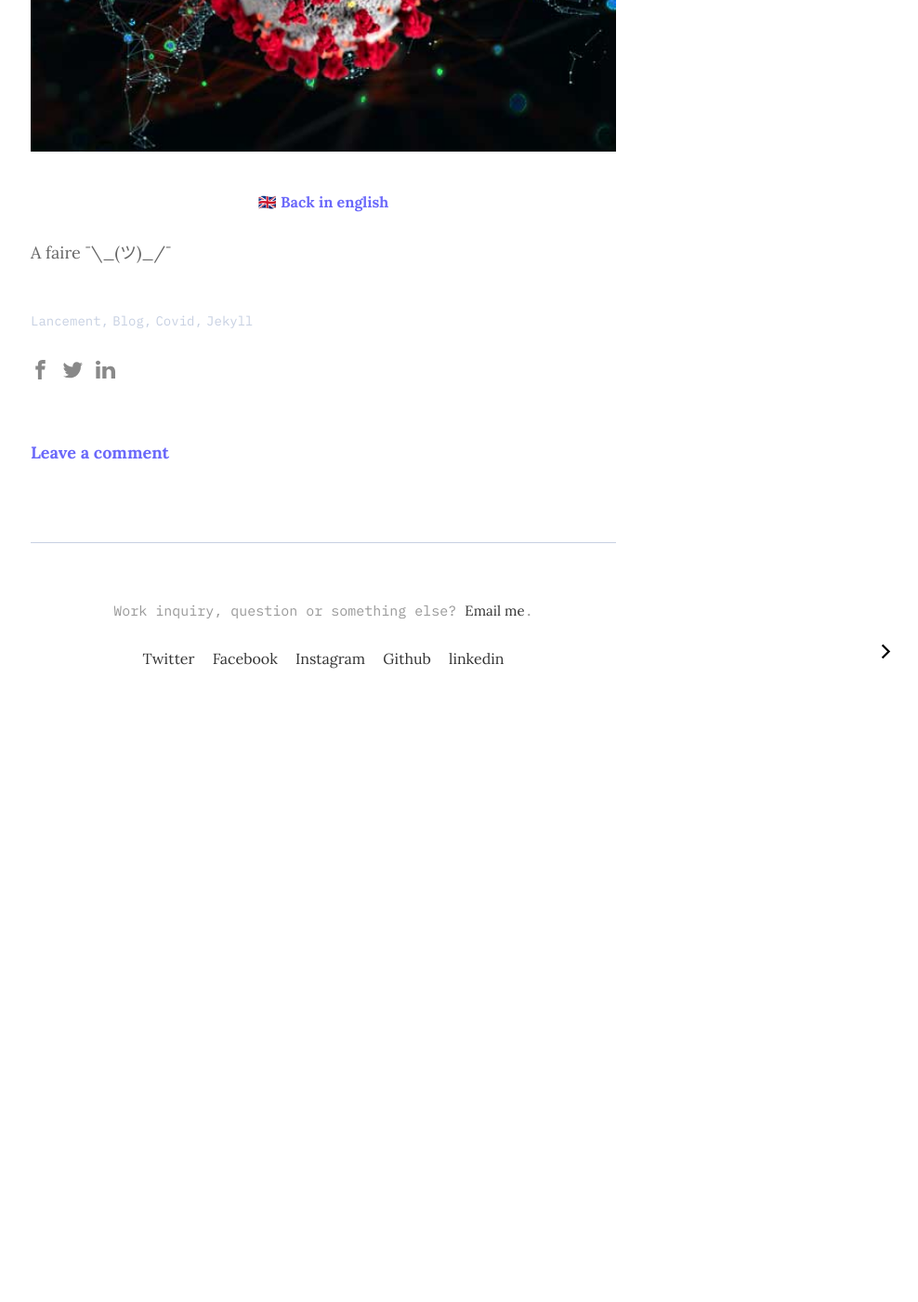
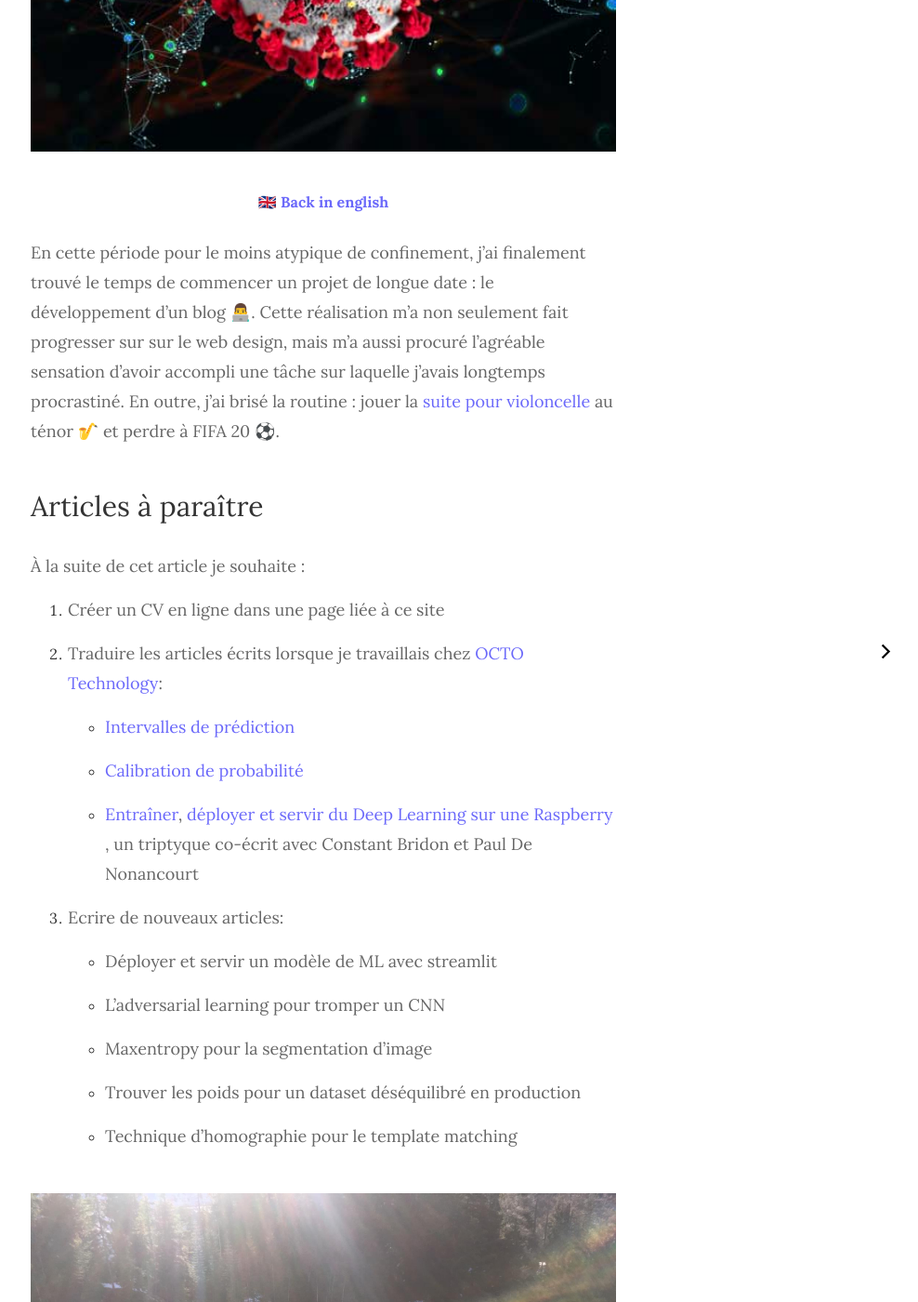
Before and after one commit to Saxamos/Saxamos.github.io, a Jekyll site: the page built from _posts/2020-03-22-fr-blog-launching.md, in a window 1280 px wide and 1400 px high, scrolled down 514 px. Shown: the whole window at 93% size, without its empty margins (292-1280 px from the left). Built offline with Jekyll 4.4.1, drawn with Linux system fonts in a browser that asks for light colours; before the commit the page ends 1292 px from its top, so only the background shows below that; some of the changed text lies outside the part shown.

Commit message:
first article french translation

```diff
--- a/_posts/2020-03-22-fr-blog-launching.md
+++ b/_posts/2020-03-22-fr-blog-launching.md
@@ -9,4 +9,45 @@ ref:    launch
 hide:   true
 ---
 
-A faire ¯\\\_(ツ)_/¯
+En cette période pour le moins atypique de confinement, j'ai finalement trouvé le temps de commencer un projet
+de longue date : le développement d'un blog 👨‍💻. Cette réalisation m'a non seulement fait progresser sur sur le
+web design, mais m'a aussi procuré l'agréable sensation d'avoir accompli une tâche sur laquelle j'avais longtemps
+procrastiné. En outre, j'ai brisé la routine : jouer la [suite pour violoncelle](
+https://www.youtube.com/watch?v=mGQLXRTl3Z0) au ténor 🎷 et perdre à FIFA 20 ⚽.
+
+
+## Articles à paraître
+
+À la suite de cet article je souhaite :
+
+1. Créer un CV en ligne dans une page liée à ce site
+
+2. Traduire les articles écrits lorsque je travaillais chez [OCTO Technology](https://www.octo.com/):
+
+      - [Intervalles de prédiction](https://blog.octo.com/les-intervalles-de-prediction/)
+
+      - [Calibration de probabilité](https://blog.octo.com/calibration-de-probabilite/)
+
+      - [Entraîner](https://blog.octo.com/ia-embarquee-deployer-du-deep-learning-sur-un-raspberry/),
+      [déployer](https://blog.octo.com/lia-embarquee-entrainer-deployer-et-utiliser-du-deep-learning-sur-un-raspberry-partie-2/)
+      [et servir du Deep Learning sur une Raspberry](https://blog.octo.com/lia-embarquee-entrainer-deployer-et-utiliser-du-deep-learning-sur-un-raspberry-partie-3/)
+      , un triptyque co-écrit avec Constant Bridon et Paul De Nonancourt
+
+3. Ecrire de nouveaux articles:
+
+      - Déployer et servir un modèle de ML avec streamlit
+
+      - L'adversarial learning pour tromper un CNN
+
+      - Maxentropy pour la segmentation d'image
+
+      - Trouver les poids pour un dataset déséquilibré en production
+
+      - Technique d'homographie pour le template matching
+
+
+![]({{site.baseurl}}/assets/img/2020-03-22/confinement.jpg)
+*Photo prise proche de mon lieu de confinement*
+
+> Bâti au XVème siècle, sur le rocher dans une gorge étroite, ce sanctuaire abrite une vierge noire, visible
+>et éclairée depuis l'extérieur. Il est le lieu de pélerinage le plus visité de Maurienne. Retable du XIXème.
```
Also changed, not shown: _posts/2020-03-22-en-blog-launching.md (+3 -3 lines).
